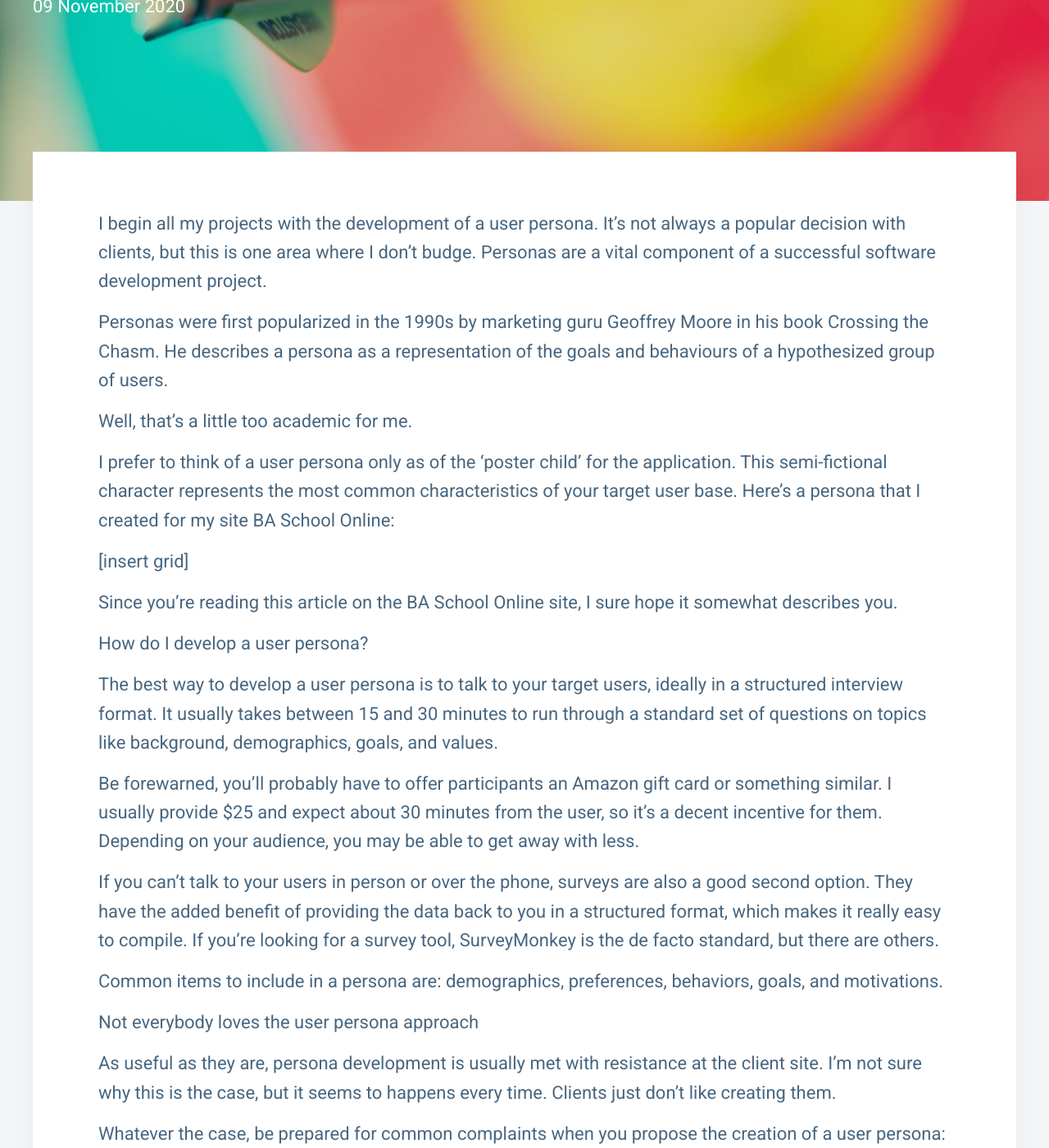
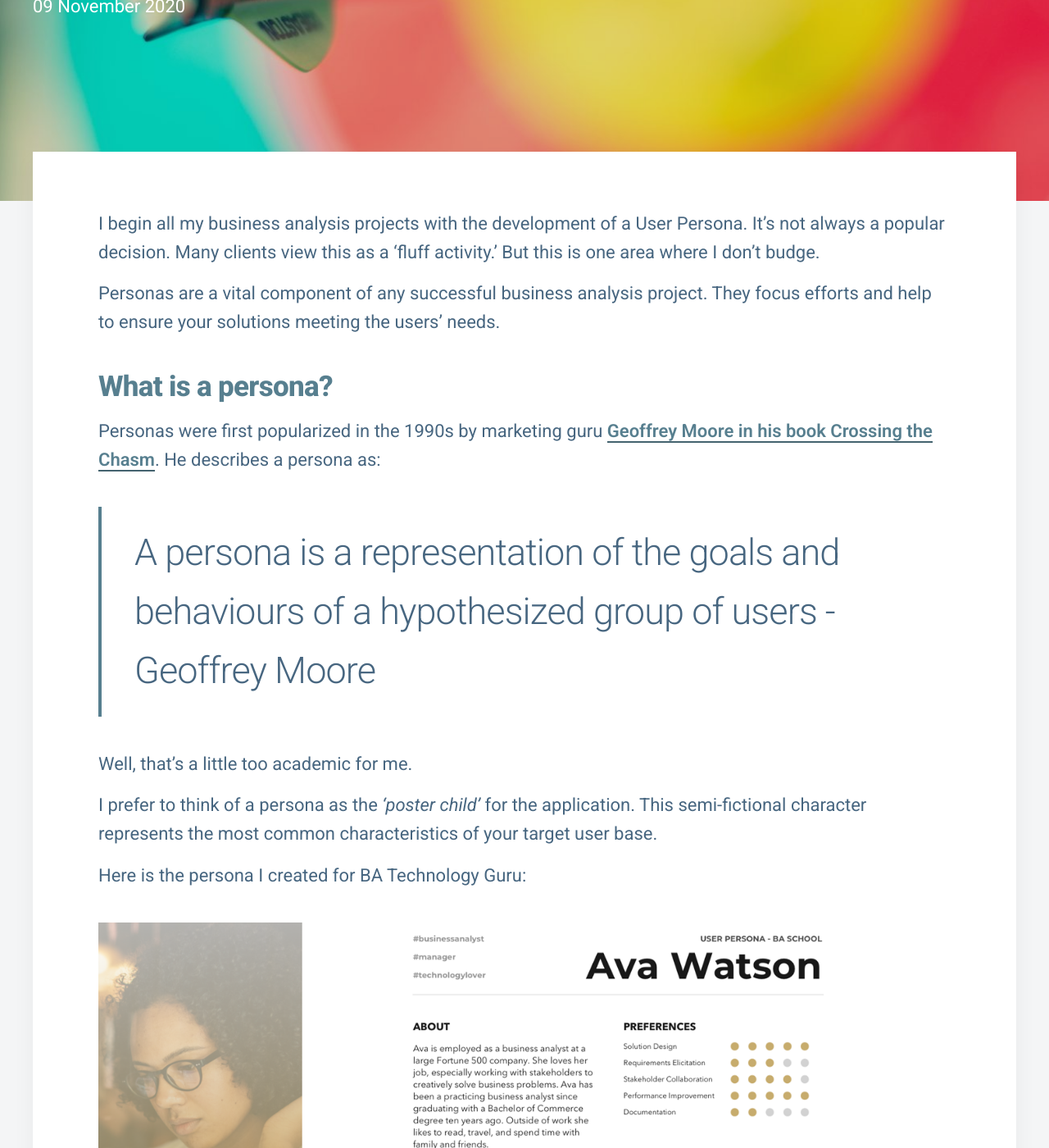
Before and after one commit to batechnologyguru/batetechnology, a Jekyll site: the page built from _posts/2020-11-11-why-i-begin-every-project-with-a-user-persona.md, in a window 1280 px wide and 1400 px high, scrolled down 386 px. Shown: the whole window at 82% size. Built offline with Jekyll 4.4.1, drawn with Linux system fonts in a browser that asks for light colours; nearby versions of some CDN libraries; some web fonts are replaced; some of the changed text lies outside the part shown.

Commit message:
Update from Forestry.io batechnologyguru updated _posts/2020-11-11-why-i-begin-every-project-with-a-user-persona.md

```diff
--- a/_posts/2020-11-11-why-i-begin-every-project-with-a-user-persona.md
+++ b/_posts/2020-11-11-why-i-begin-every-project-with-a-user-persona.md
@@ -5,52 +5,54 @@
 featured_image: "/uploads/target.jpg"
 
 ---
-I begin all my projects with the development of a user persona. It’s not always a popular decision with clients, but this is one area where I don’t budge. Personas are a vital component of a successful software development project.
+I begin all my business analysis projects with the development of a User Persona. It's not always a popular decision. Many clients view this as a 'fluff activity.' But this is one area where I don't budge.
 
-Personas were first popularized in the 1990s by marketing guru Geoffrey Moore in his book Crossing the Chasm. He describes a persona as a representation of the goals and behaviours of a hypothesized group of users.
+Personas are a vital component of any successful business analysis project. They focus efforts and help to ensure your solutions meeting the users' needs.
 
-Well, that’s a little too academic for me.
+## What is a persona?
 
-I prefer to think of a user persona only as of the ‘poster child’ for the application. This semi-fictional character represents the most common characteristics of your target user base. Here’s a persona that I created for my site BA School Online:
+Personas were first popularized in the 1990s by marketing guru [Geoffrey Moore in his book Crossing the Chasm](http://www.geoffreyamoore.com/). He describes a persona as:
 
-\[insert grid\]
+> A persona is a representation of the goals and behaviours of a hypothesized group of users - Geoffrey Moore
 
-Since you’re reading this article on the BA School Online site, I sure hope it somewhat describes you.
+Well, that's a little too academic for me.
 
-How do I develop a user persona?
+I prefer to think of a persona as the _'poster child'_ for the application. This semi-fictional character represents the most common characteristics of your target user base.
+
+Here is the persona I created for BA Technology Guru:
+
+![](/uploads/persona.png)
+
+Since you're reading this article on the BA Technology Guru site, I sure hope it somewhat describes you. I have found it very helpful when developing courses, blog articles, and other resources to keep this fictional person in mind. It helps me ensure I'm creating materials for the target audience, not for my personal preferences.
+
+## How do you develop a user persona?
 
 The best way to develop a user persona is to talk to your target users, ideally in a structured interview format. It usually takes between 15 and 30 minutes to run through a standard set of questions on topics like background, demographics, goals, and values.
 
-Be forewarned, you’ll probably have to offer participants an Amazon gift card or something similar. I usually provide $25 and expect about 30 minutes from the user, so it’s a decent incentive for them. Depending on your audience, you may be able to get away with less.
+Be forewarned; you'll probably have to offer participants an Amazon gift card or something similar. I usually provide $25 and expect about 30 minutes from the user, so it's a decent incentive for them. Depending on your audience, you may be able to get away with less.
 
-If you can’t talk to your users in person or over the phone, surveys are also a good second option. They have the added benefit of providing the data back to you in a structured format, which makes it really easy to compile. If you’re looking for a survey tool, SurveyMonkey is the de facto standard, but there are others.
+If you can't talk to your users in person or over the phone, surveys are also an excellent second option. They have the added benefit of providing the data back to you in a structured format, making it easy to compile. If you're looking for a survey tool, [SurveyMonkey](https://www.surveymonkey.com/) is the de facto standard. It's free and easy to use.
 
-Common items to include in a persona are: demographics, preferences, behaviors, goals, and motivations.
+Items to include in a persona are: demographics, preferences, behaviours, goals, and motivations.
 
-Not everybody loves the user persona approach
+## Not everybody loves personas.
 
-As useful as they are, persona development is usually met with resistance at the client site. I’m not sure why this is the case, but it seems to happens every time. Clients just don’t like creating them.
+As useful as they are, clients sometimes resist persona development. I'm not sure why this is the case, but it occurs fairly frequently. Whatever the case, be prepared for common complaints when you propose the creation of a user persona:
 
-Whatever the case, be prepared for common complaints when you propose the creation of a user persona:
+* Too fluffy
+* We already know our customers
+* No time
+* We'll need dozens of personas
+* Personas are for marketing, not business analysis
 
-•    Too fluffy
-
-•    We already know our customers
-
-•    No time
-
-•    We’ll need dozens of personas
-
-Some of these are complaints hold water, especially if your persona is not properly constructed. You need to make sure that your persona development is goal oriented and produces a solid result.
+Some of these are complaints are valid. You need to make sure that your persona development is goal-oriented and produces a tangible result. Poorly constructed personas can be worse than no persona at all.
 
 Some common pitfalls to watch out for when developing a user persona:
 
-•    Doing too much with one user persona. The target persona should be the poster child for the application.  Don’t make it look like it was designed by a committee. Be bold. Be opinionated.
-
-•    Getting too detailed. If you’re spending hours searching for a photo or debating minute details, you’re doing it wrong. There is no such thing as a perfect prototype.
-
-•    Creating multiple personas. Focus on your ‘poster child’ persona to start. There will be time in the future to develop additional personas, if the first one goes well.
+* **Persona is too broad.** The target persona should be the poster child for the application. Please don't make it look like a committee designed it. Be bold. Be opinionated.
+* **Persona has too much detail**. If you're spending hours searching for a photo or debating minute details, you're doing it wrong. There is no such thing as a perfect prototype.
+* **Avoid the temptation to create multiple personas.** Focus on your 'poster child' persona to start. There will be a time in the future to develop additional personas if the first one goes well.
 
 Personas provide tremendous insight for business analysts during requirements gather and solution design. A detailed user persona will help you determine where to focus your time, guide product development, and allow for alignment across the organization.
 
-In the next article, I’ll demonstrate how to create a user persona for the GrubBox case study.
+For more detail on how to create personas, check out these resource sites:
```
